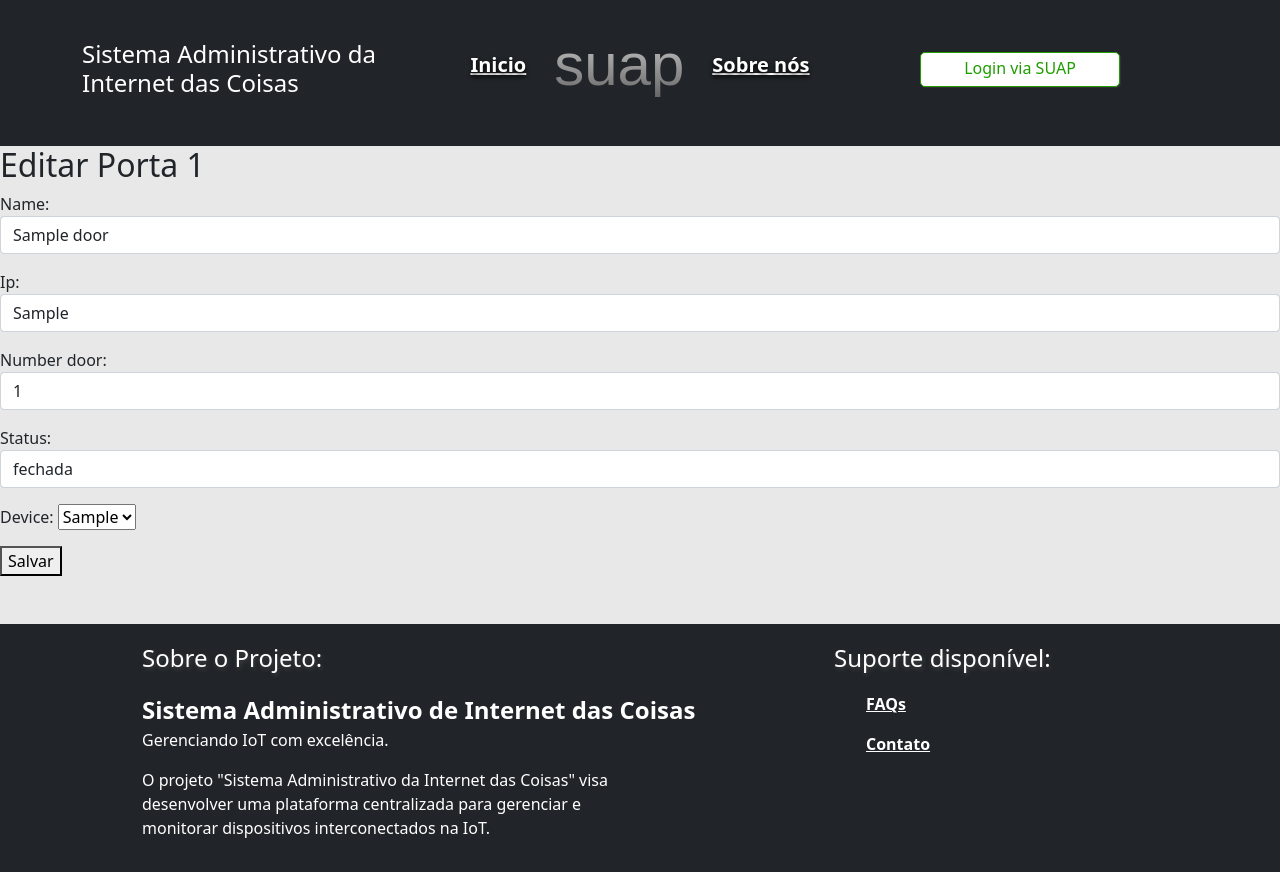
After one commit to NickZ-z/SAiot, a Django app: page /edit_door/1/ in a window 1280 px wide. The commit adds this page. Run offline with Django 4.2, Linux system fonts and the light colour scheme; tables that the repository leaves empty hold one stand-in row (values such as "Sample post"); some libraries are stand-ins or nearby versions.

Commit message:
add editar door

```diff
--- /dev/null
+++ b/door_device/templates/edit_door.html
@@ -0,0 +1,12 @@
+{% extends 'base.html' %}
+
+{% block title %}Editar Porta{% endblock %}
+
+{% block main %}
+<h2>Editar Porta {{ door.number_door }}</h2>
+<form method="post" action="{% url 'edit_door' door.id %}">
+    {% csrf_token %}
+    {{ form.as_p }}
+    <button type="submit">Salvar</button>
+</form>
+{% endblock %}
--- a/door_device/templates/index.html
+++ b/door_device/templates/index.html
@@ -100,9 +100,10 @@ SUAP - Sistema administrativo da Internet das Coisas
                             {%endif%}
                     </li>
                     <li class="nav-item">
-                        <button class="btn btn-primary btn-sm btn-editar" type="button" data-toggle="tooltip" data-placement="top" title="Editar">
+                        <a href="{% url 'edit_door' device.id %}" class="btn btn-primary btn-sm btn-editar" type="button"
+                            data-toggle="tooltip" data-placement="top" title="Editar">
                             <i class="fa fa-table"></i> Editar
-                        </button>
+                        </a>
                     </li>
                     <li class="nav-item">
                         <a class="btn btn-danger btn-sm btn-deletar" href="{% url 'deletar_device' device.id %}" >
--- a/door_device/views.py
+++ b/door_device/views.py
@@ -145,3 +145,16 @@ def deletar_device(request, device_id):
 
     # Redirecionar para outra página após a exclusão
     return redirect(index)
+
+def edit_door(request, door_id):
+    door = get_object_or_404(Door, id=door_id)
+
+    if request.method == 'POST':
+        form = DoorForm(request.POST, instance=door)
+        if form.is_valid():
+            form.save()
+            return redirect('index')
+    else:
+        form = DoorForm(instance=door)
+
+    return render(request, 'edit_door.html', {'form': form, 'door': door})
--- a/sistema_iot/urls.py
+++ b/sistema_iot/urls.py
@@ -10,7 +10,7 @@ urlpatterns = [
     path('admin/', admin.site.urls),
     path('', index,name='index'),
     path('sending/<int:id>/', send_manssege, name='msg'),
-
+    path('edit_door/<int:door_id>/', edit_door, name='edit_door'),
     path('localizar_IoT/', search_device, name='search_d'),
     path('login/', login_index, name='login'),
     path('logout/', logout_index, name='logout'),
```
